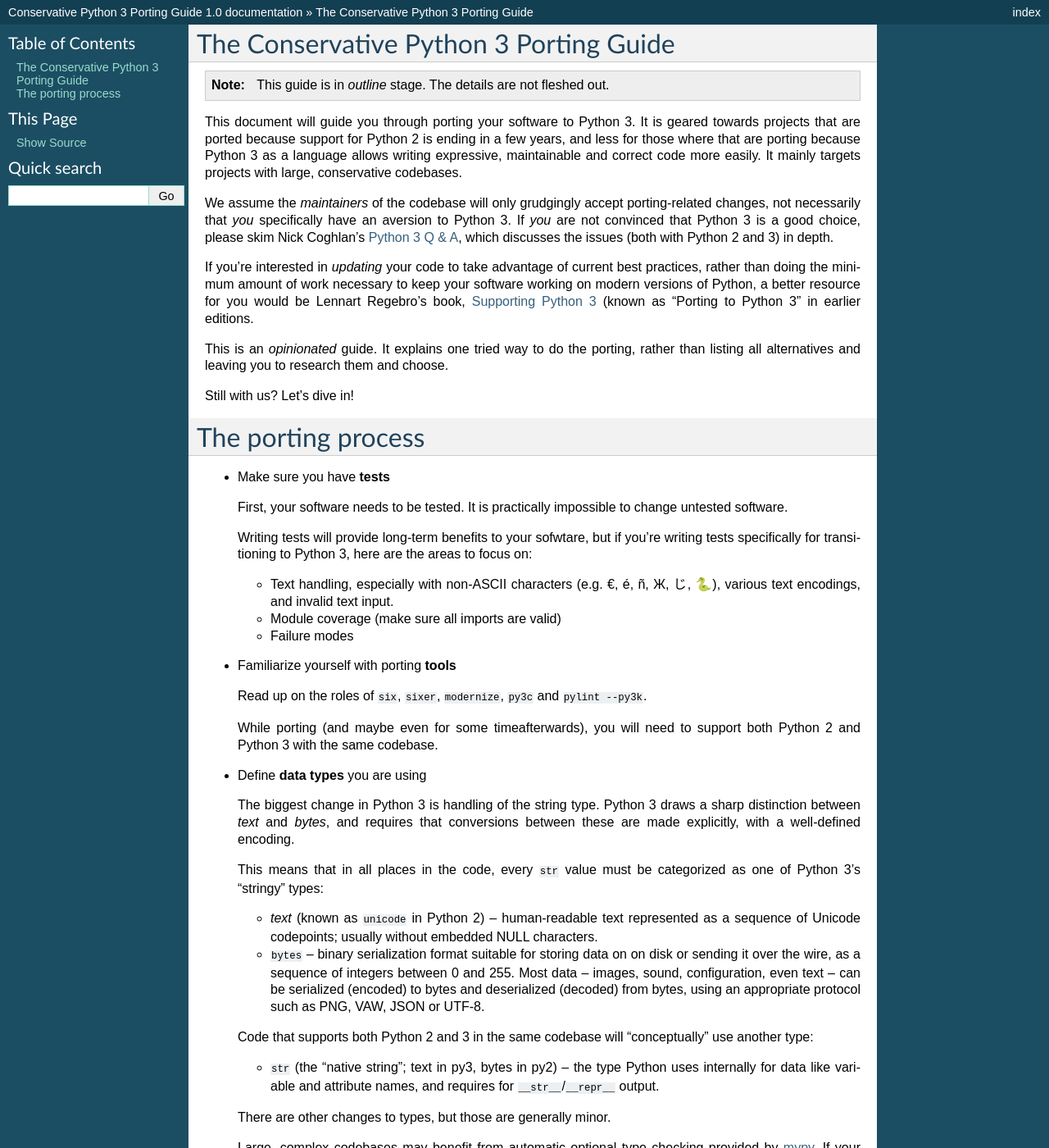
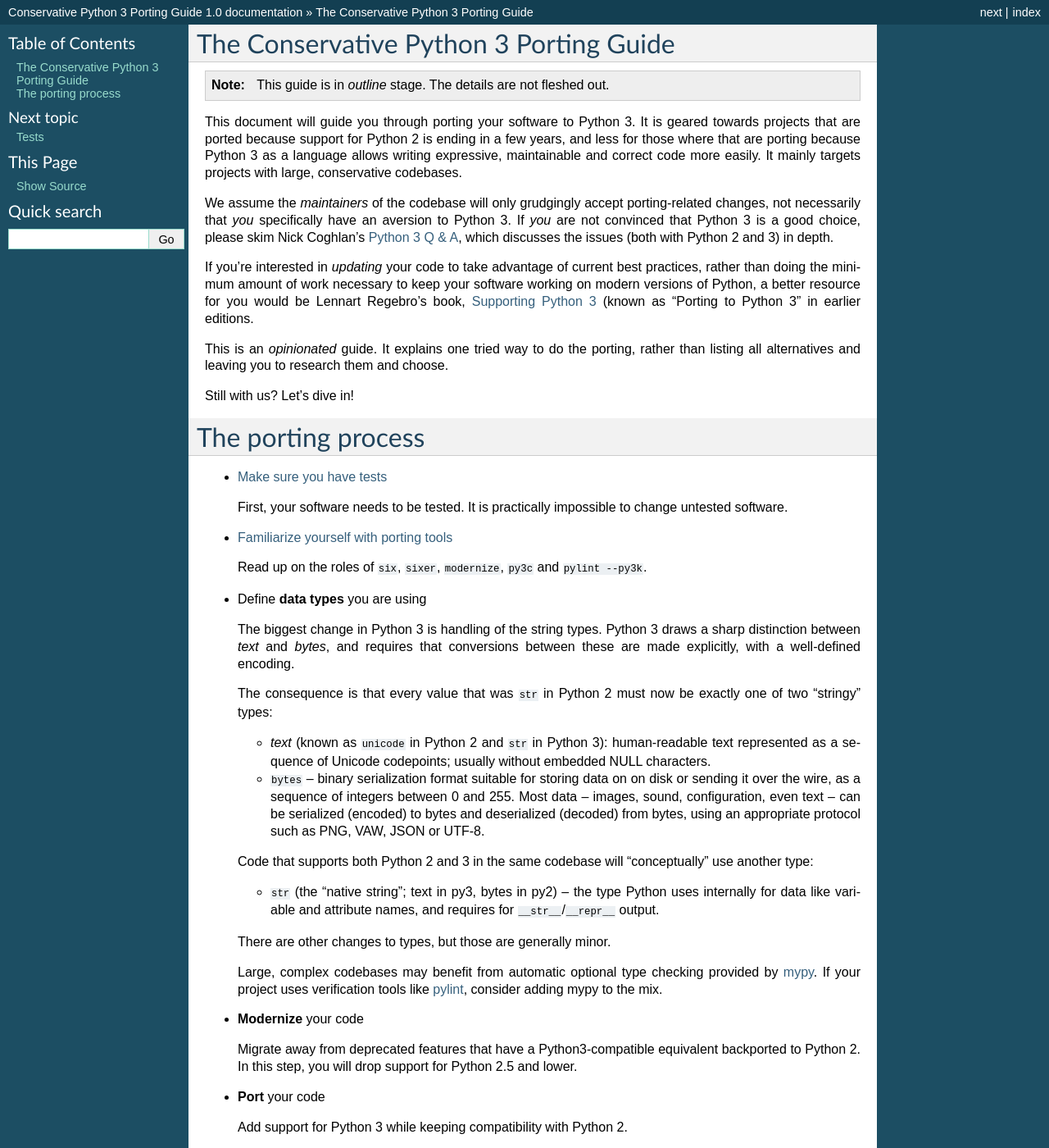
Before and after one commit to fedora-python/portingguide, a Sphinx documentation site: the page built from source/index.rst, in a window 1280 px wide and 1400 px high. Shown: the whole window at 82% size. Built offline with Sphinx 7.4.7, drawn with Linux system fonts in a browser that asks for light colours; some of the changed text lies outside the part shown.

Commit message:
Flesh out tests section a bit, start on tools

```diff
--- a/source/index.rst
+++ b/source/index.rst
@@ -34,47 +34,30 @@
 The porting process
 ===================
 
-*   Make sure you have **tests**
+*   :doc:`Make sure you have tests <tests>`
 
     First, your software needs to be tested.
     It is practically impossible to change untested software.
 
-    Writing tests will provide long-term benefits to your sofwtare,
-    but if you're writing tests specifically for transitioning to Python 3,
-    here are the areas to focus on:
-
-    *
-
-      Text handling, especially with non-ASCII characters
-      (e.g. €, é, ñ, Ж, じ, 🐍), various text encodings,
-      and invalid text input.
-
-    * Module coverage (make sure all imports are valid)
-
-    * Failure modes
-
-*   Familiarize yourself with porting **tools**
+*   :doc:`Familiarize yourself with porting tools <tools>`
 
     Read up on the roles of ``six``, ``sixer``, ``modernize``,
     ``py3c`` and ``pylint --py3k``.
 
-    While porting (and maybe even for some timeafterwards), you will
-    need to support both Python 2 and Python 3 with the same codebase.
-
 *   Define **data types** you are using
 
-    The biggest change in Python 3 is handling of the string type.
+    The biggest change in Python 3 is handling of the string types.
     Python 3 draws a sharp distinction between *text* and *bytes*,
     and requires that conversions between these are made explicitly,
     with a well-defined encoding.
 
-    This means that in all places in the code, every ``str`` value
-    must be categorized as one of Python 3's “stringy” types:
+    The consequence is that every value that was ``str`` in Python 2
+    must now be exactly one of two “stringy” types:
 
     *
 
-        *text* (known as ``unicode`` in Python 2) – human-readable text
-        represented as a sequence of Unicode
+        *text* (known as ``unicode`` in Python 2 and ``str`` in Python 3):
+        human-readable text represented as a sequence of Unicode
         codepoints; usually without embedded NULL characters.
 
     *
```
Also changed, not shown: other parts of source/index.rst (+3 -0 lines), source/tests.rst (added, +68 -0 lines), source/tools.rst (added, +56 -0 lines).
